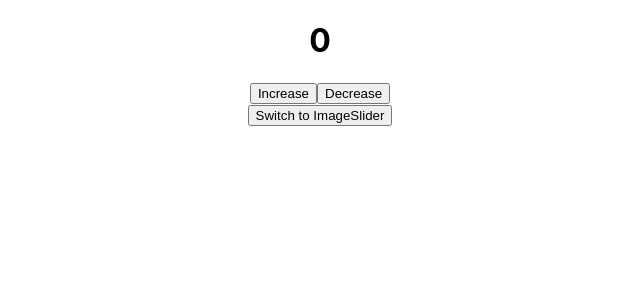
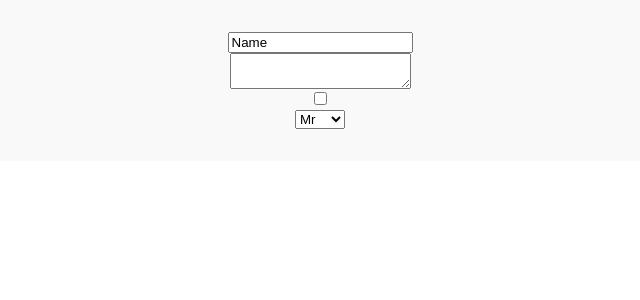
Before and after one commit to its-harshitgoel/ReactJs, a React (Create React App) app: page / in a window 1280 px wide. Shown: the top 300 px of the page, without its empty margins (320-960 px from the left). Built offline with nearby package versions, Linux system fonts and the light colour scheme.

Commit message:
State_of_form_imputs

```diff
--- a/src/App.js
+++ b/src/App.js
@@ -1,9 +1,10 @@
 import "./App.css";
 import React, { useState } from "react";
+import MyForm from "./components/Form";
 // import Header  from "./components/Header";
 // import {C} from "./components/Para";
-import ImageSlider from "./components/ImageSlider";
-import Counter from "./components/Counter";
+// import ImageSlider from "./components/ImageSlider";
+// import Counter from "./components/Counter";
 
 // const Para = () => (
 //   <p>
@@ -29,7 +30,7 @@ import Counter from "./components/Counter";
 //   );
 // }
 
-const add = (a, b) => a + b;
+// const add = (a, b) => a + b;
 
 function App() {
   // const [isVisible, setVisible] = useState(true);
@@ -102,31 +103,36 @@ function App() {
   //   </div>
   // );
 
-  const [activeComponent, setActiveComponent] = useState("Counter");
+  // const [activeComponent, setActiveComponent] = useState("Counter");
 
+  // return (
+  //   <div className="App">
+  //     <div
+  //       style={{ display: activeComponent === "Counter" ? "block" : "none" }}
+  //     >
+  //       <Counter initialCount={0} />
+  //     </div>
+  //     <div
+  //       style={{
+  //         display: activeComponent === "ImageSlider" ? "block" : "none",
+  //       }}
+  //     >
+  //       <ImageSlider />
+  //     </div>
+  //     <button
+  //       onClick={() =>
+  //         setActiveComponent(
+  //           activeComponent === "Counter" ? "ImageSlider" : "Counter"
+  //         )
+  //       }
+  //     >
+  //       Switch to {activeComponent === "Counter" ? "ImageSlider" : "Counter"}
+  //     </button>
+  //   </div>
+  // );
   return (
     <div className="App">
-      <div
-        style={{ display: activeComponent === "Counter" ? "block" : "none" }}
-      >
-        <Counter initialCount={0} />
-      </div>
-      <div
-        style={{
-          display: activeComponent === "ImageSlider" ? "block" : "none",
-        }}
-      >
-        <ImageSlider />
-      </div>
-      <button
-        onClick={() =>
-          setActiveComponent(
-            activeComponent === "Counter" ? "ImageSlider" : "Counter"
-          )
-        }
-      >
-        Switch to {activeComponent === "Counter" ? "ImageSlider" : "Counter"}
-      </button>
+      <MyForm />
     </div>
   );
 }
--- /dev/null
+++ b/src/components/Form.js
@@ -0,0 +1,56 @@
+import React, { useState } from "react";
+
+function MyForm() {
+  const [name, setName] = useState("Name");
+  const [text, setText] = useState("");
+  const [check, setCheck] = useState(false);
+  const [selected, setSelect] = useState("Mr");
+
+  const handleCheck = (event) => {
+    setCheck(event.target.checked);
+  };
+
+  const handleName = (event) => {
+    setName(event.target.value);
+  };
+
+  const handleText = (event) => {
+    setText(event.target.value);
+  };
+
+  const handleSelect = (event) => {
+    setSelect(event.target.value);
+  };
+
+  return (
+    <div
+      className="Form"
+      style={{
+        display: "flex",
+        flexDirection: "column",
+        justifyContent: "center",
+        alignItems: "center",
+        height: "100%",
+        width: "100%",
+        margin: "0 auto",
+        padding: "2rem",
+        boxSizing: "border-box",
+        backgroundColor: "#f9f9f9",
+      }}
+    >
+      <input type="text" value={name} onChange={handleName}></input>
+      <textarea value={text} onChange={handleText}></textarea>
+      <input type="checkbox" checked={check} onChange={handleCheck}></input>
+      <div>
+        <select onChange={handleSelect} value={selected}>
+          <option value="Mr">Mr</option>
+          <option value="Ms">Ms</option>
+          <option value="Mrs">Mrs</option>
+          <option value="Miss">Miss</option>
+        </select>
+      </div>
+    </div>
+  );
+}
+
+export default MyForm;
```
